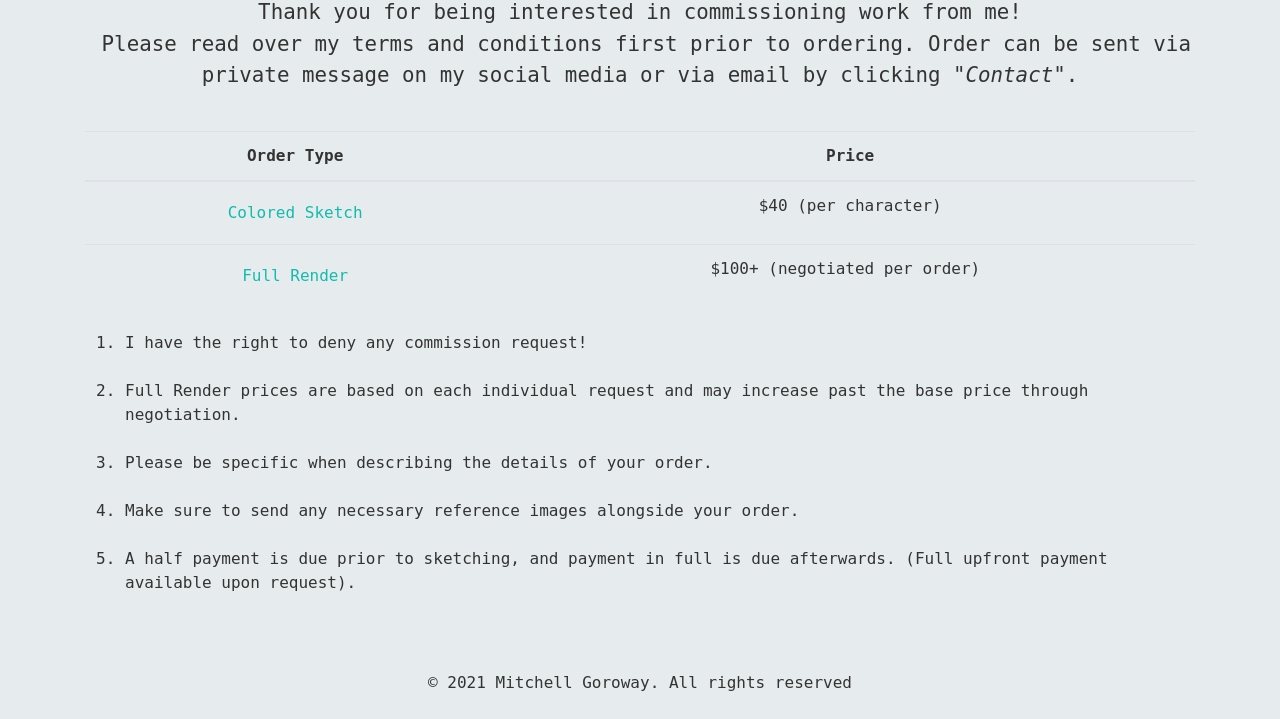
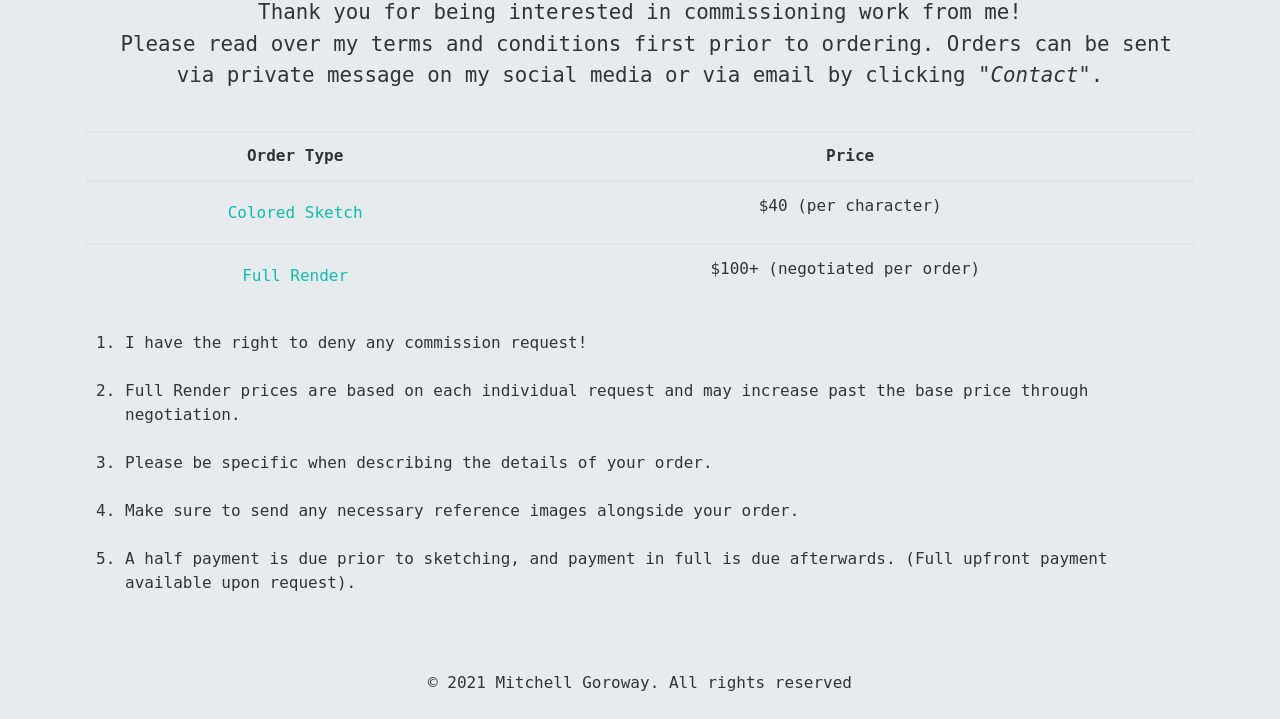
Before and after one commit to mlg583/mlg583.github.io, a plain HTML site: page final/commissions.html in a window 1280 px wide. Shown: the part 225-944 px from the top of the page. Drawn offline with nearby package versions, Linux system fonts and the light colour scheme.

Commit message:
Update commissions.html

```diff
--- a/final/commissions.html
+++ b/final/commissions.html
@@ -58,7 +58,7 @@
     <div class="container">
       <div class="row">
         <div class="col-md-12" style="">
-          <p class="lead text-center">Thank you for being interested in commissioning work from me!<br>&nbsp;Please read over my terms and conditions first prior to ordering. Order can be sent via private message on my social media or via email by clicking <i>"Contact"</i>.<br></p>
+          <p class="lead text-center">Thank you for being interested in commissioning work from me!<br>&nbsp;Please read over my terms and conditions first prior to ordering. Orders can be sent via private message on my social media or via email by clicking <i>"Contact"</i>.<br></p>
         </div>
       </div>
     </div>
```
